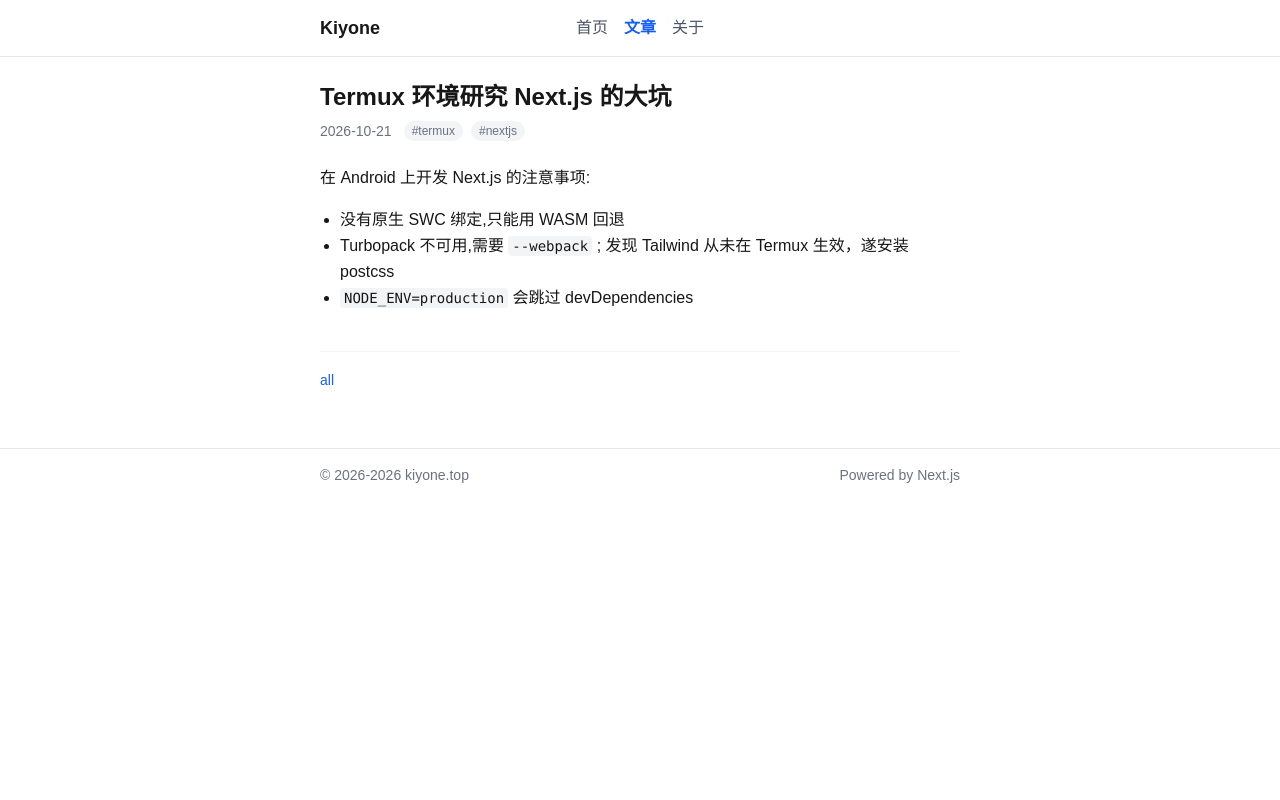
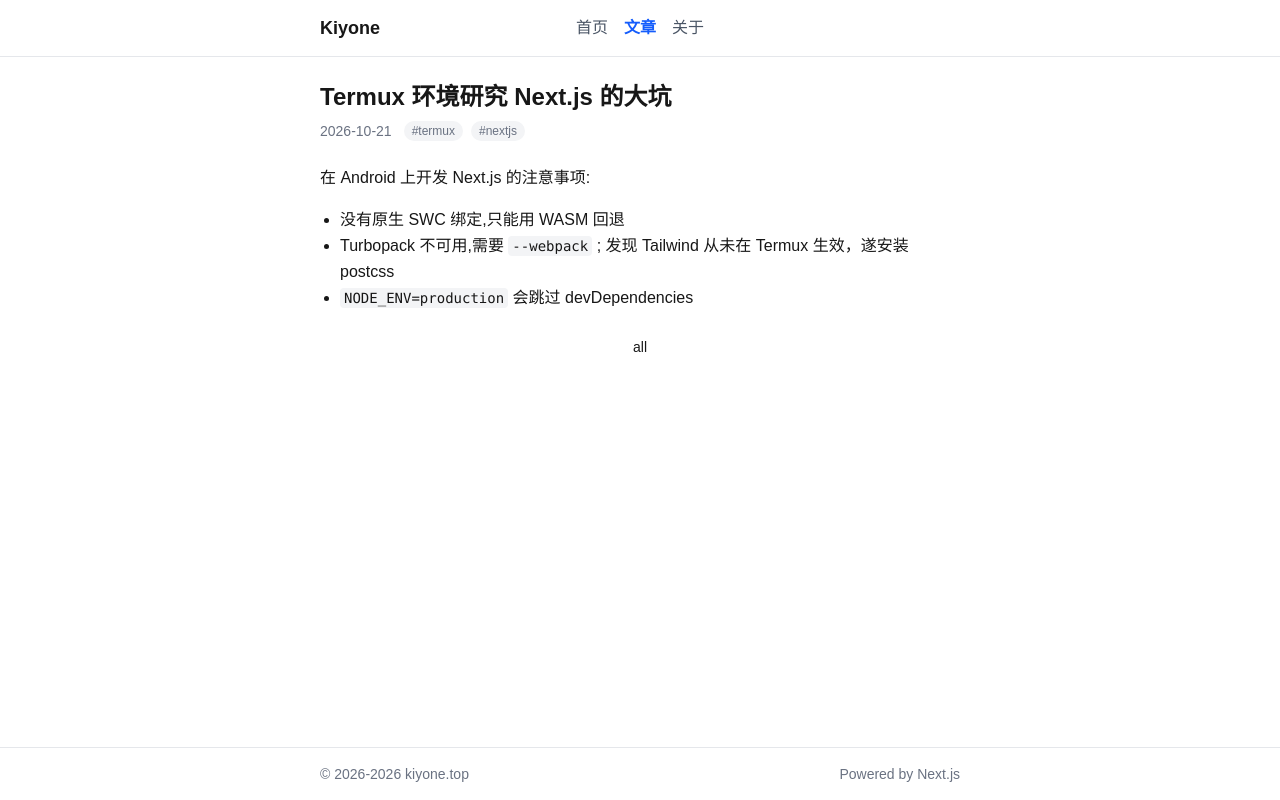
Before and after one commit to Your-S04/nextjs-blog, a Next.js app: page /posts/hello-termux in a window 1280 px wide. Built offline with nearby package versions, Linux system fonts and the light colour scheme.

Commit message:
chore: 优化了排版

```diff
--- a/app/layout.tsx
+++ b/app/layout.tsx
@@ -13,7 +13,7 @@ export default function RootLayout({ children }: {children: React.ReactNode}) {
     <html lang="zh-CN">
       <body className="flex min-h-screen flex-col">
         <Header />
-        <main  className="mx-auto w-full max-w-2xl px-4 py-6">{children}</main>
+        <main  className="mx-auto w-full max-w-2xl flex-1 px-4 py-6">{children}</main>
         <Footer />
       </body>
     </html>
--- a/app/posts/[slug]/page.tsx
+++ b/app/posts/[slug]/page.tsx
@@ -56,8 +56,8 @@ export default async function PostPage({ params }: Props) {
         <ReactMarkdown>{content}</ReactMarkdown>
       </div>
 
-      <div className="mt-10 border-t border-gray-100 pt-4">
-        <Link href="/posts" className="text-sm text-blue-600 hover:underline">
+      <div className="mt-6 text-center">
+        <Link href="/posts" className="text-sm hover:text-blue-600">
           all
         </Link>
       </div>
```
